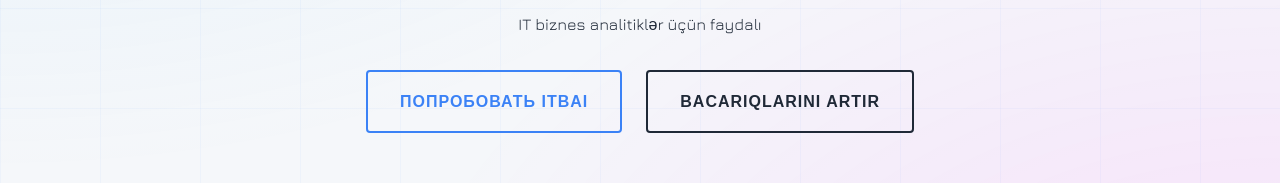
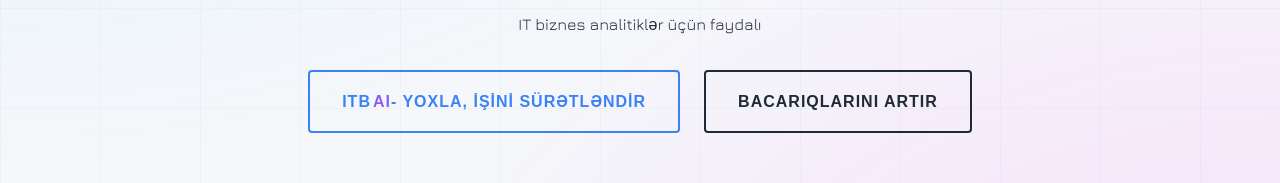
Before and after one commit to Saitosar/sarkhan-dev-nextjs, a Next.js app: page / in a window 1280 px wide. Shown: the part 392-575 px from the top of the page. Built offline with nearby package versions, Linux system fonts and the light colour scheme; no server answers; a web font is replaced by a local one.

Commit message:
cta button fixing

```diff
--- a/components/AiAssistant.js
+++ b/components/AiAssistant.js
@@ -139,20 +139,8 @@ const AiAssistant = ({ t }) => {
             <h3>ITBAI Assistant</h3>
           </div>
 
-          <div className="chat-status-indicators">
-            <span><span className="status-light"></span>ACTIVE</span>
-            <span>CPU: {cpuLoad}%</span>
-          </div>
-
           <div className="header-controls">
             {/* Кнопка теперь тоже использует toggleExpand, без всяких e.stopPropagation() */}
-            <button
-              className="chat-control-btn"
-              onClick={toggleExpand}
-              title={isExpanded ? 'Свернуть' : 'Развернуть'}
-            >
-              <Icon name={isExpanded ? 'minimize' : 'expand'} />
-            </button>
             <button className="chat-control-btn chat-close-btn" onClick={toggleChat} title="Закрыть">&times;</button>
           </div>
         </div>
--- a/pages/index.js
+++ b/pages/index.js
@@ -16,7 +16,7 @@ import Icon from '@/components/Icon';
 import ServicesSection from '@/components/ServicesSection';
 import ToolsSection from '@/components/ToolsSection';
 
-const Hero = ({ t }) => (
+const Hero = ({ t, locale }) => (
     <section id="home">
         <div className="container hero-content">
             <h1 className="hero-title">
@@ -27,10 +27,13 @@ const Hero = ({ t }) => (
             <p className="hero-subtitle">{t.heroSubtitle}</p>
             <div className="hero-cta-buttons">
     <a href="#tools" className="btn btn-primary-cta">
-        Попробовать ITB<span className="cta-highlight">AI</span>
+        {/* Логика для правильного порядка слов в разных языках */}
+        {locale !== 'az' && `${t.ctaPrimaryAction} `}
+        {t.ctaPrimaryBrand.slice(0, 3)}<span className="cta-highlight">{t.ctaPrimaryBrand.slice(3)}</span>
+        {locale === 'az' && ` ${t.ctaPrimaryAction}`}
     </a>
     <a href="#services" className="btn btn-secondary">{t.ctaSecondary}</a>
-</div>
+            </div>
              <div className="hero-panels">
     <a href="#blog" className="panel">
         <Icon name="blog" className="panel-icon" />
@@ -117,7 +120,7 @@ export default function HomePage({ siteUrl }) {
             <div id="background-animation"></div>
             <Header t={t} lang={locale} setLang={handleLanguageChange} activeSection={activeSection} pathname={router.pathname} />
             <main>
-                <Hero t={t} />
+                <Hero t={t} locale={locale} />
                 <BlogSection t={t} />
                 <ResourcesSection t={t} lang={locale} />
                 <ToolsSection t={t} /> {/* <-- ДОБАВЛЕНО */}
--- a/styles/globals.css
+++ b/styles/globals.css
@@ -1758,3 +1758,9 @@ a.blog-card, a.blog-card:hover {
   margin-inline: auto; /* Центрируем иконку */
   color: var(--color-primary); /* Используем основной синий цвет */
 }
+
+/* === Стили для акцента в CTA кнопке === */
+.btn-primary-cta .cta-highlight {
+  color: var(--color-secondary); /* Используем ваш фирменный розовый цвет */
+  margin-left: 2px; /* Небольшой отступ для красоты */
+}
--- a/utils/translations.js
+++ b/utils/translations.js
@@ -8,7 +8,9 @@ const translations = {
         navHome: "Əsas", navBlog: "Blog", navResources: "Resurslar", navAbout: "Haqqımda", navContact: "Əlaqə",
         heroTitlePart1: "Analitik düşüncə.", heroTitlePart2: "Praktiki alətlər.", heroTitlePart3: "Rəqəmsal gələcək.",
         heroSubtitle: "IT biznes analitiklər üçün faydalı",
-        ctaPrimary: "ITBAI ilə daha sürətli ol", ctaSecondary: "Bacarıqlarını artır",
+        ctaPrimaryAction: "- yoxla, işini sürətləndir",
+        ctaPrimaryBrand: "ITBAI",
+        ctaSecondary: "Bacarıqlarını artır",
         panelBlog: "Blog", panelResources: "Resurslar", panelAbout: "Haqqımda", panelContact: "Əlaqə",
         blogSectionTitle: "Blog", readMore: "Daha çox oxu", closeButton: "Bağla",
         blogManifestTitle: "Praktiki Məqalələr Bloqu",
@@ -90,7 +92,9 @@ Texniki biliklərimi və insana yönümlü düşüncə tərzimi transformasiya t
         navHome: "Home", navBlog: "Blog", navResources: "Resources", navAbout: "About", navContact: "Contact",
         heroTitlePart1: "Analytical thinking.", heroTitlePart2: "Practical tools.", heroTitlePart3: "Digital future.",
         heroSubtitle: "Useful for IT business analysts",
-        ctaPrimary: "Be faster with ITBAI", ctaSecondary: "Boost your skills",
+        ctaPrimaryAction: "Work faster with",
+        ctaPrimaryBrand: "ITBAI",
+        ctaSecondary: "Boost your skills",
         panelBlog: "Blog", panelResources: "Resources", panelAbout: "About", panelContact: "Contact",
         blogSectionTitle: "Blog", readMore: "Read more", closeButton: "Close",
         blogManifestTitle: "A Blog of Practical Articles",
@@ -168,7 +172,9 @@ Open to remote or hybrid opportunities with international teams where I can cont
         navHome: "Главная", navBlog: "Блог", navResources: "Ресурсы", navAbout: "Обо мне", navContact: "Связь",
         heroTitlePart1: "Аналитическое мышление.", heroTitlePart2: "Практичные инструменты.", heroTitlePart3: "Цифровое будущее.",
         heroSubtitle: "Полезно для IT бизнес-аналитиков",
-        ctaPrimary: "Ускоряйся с ITBAI", ctaSecondary: "Прокачай навыки",
+        ctaPrimaryAction: "Ускоряйся с",
+        ctaPrimaryBrand: "ITBAI",
+        ctaSecondary: "Прокачай навыки",
         panelBlog: "Блог", panelResources: "Ресурсы", panelAbout: "Обо мне", panelContact: "Связь",
         blogSectionTitle: "Блог", readMore: "Читать далее", closeButton: "Закрыть",
         blogManifestTitle: "Блог практических статей",
```
